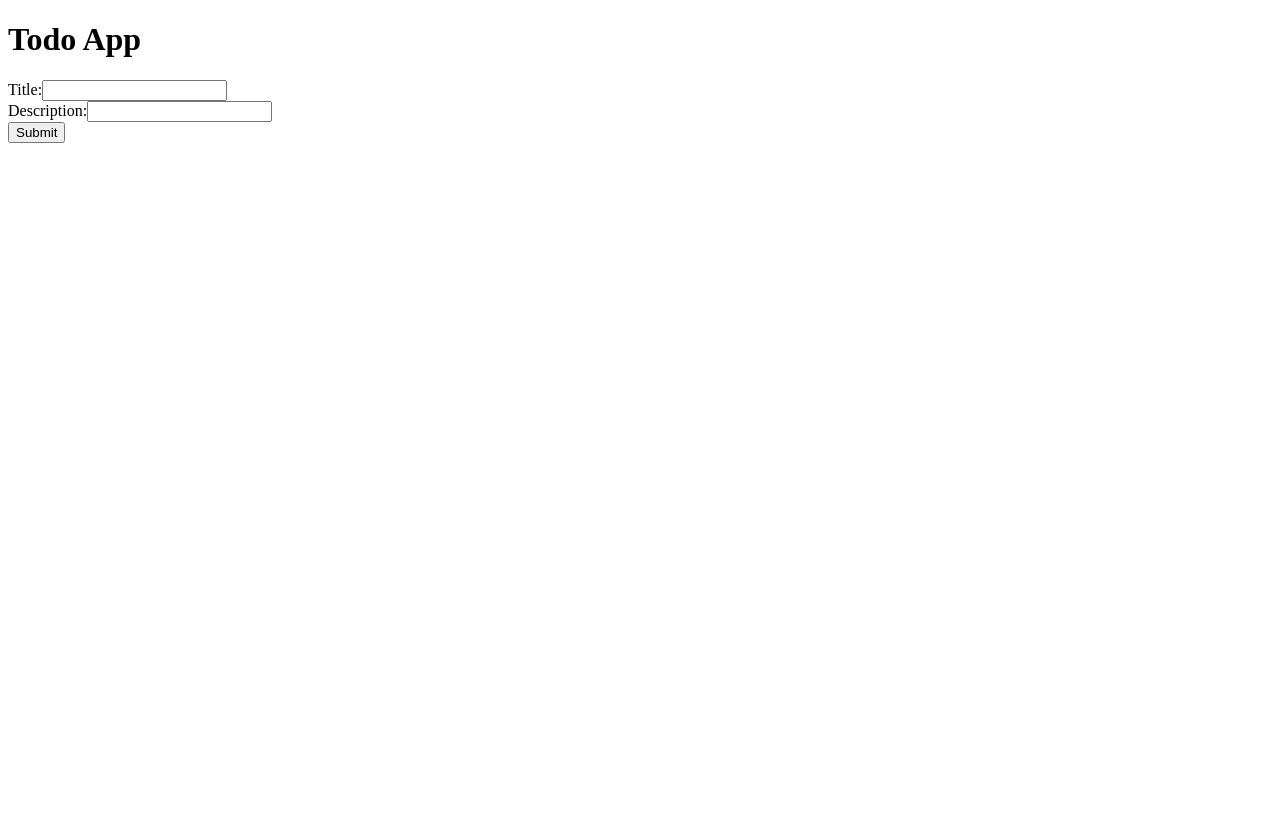
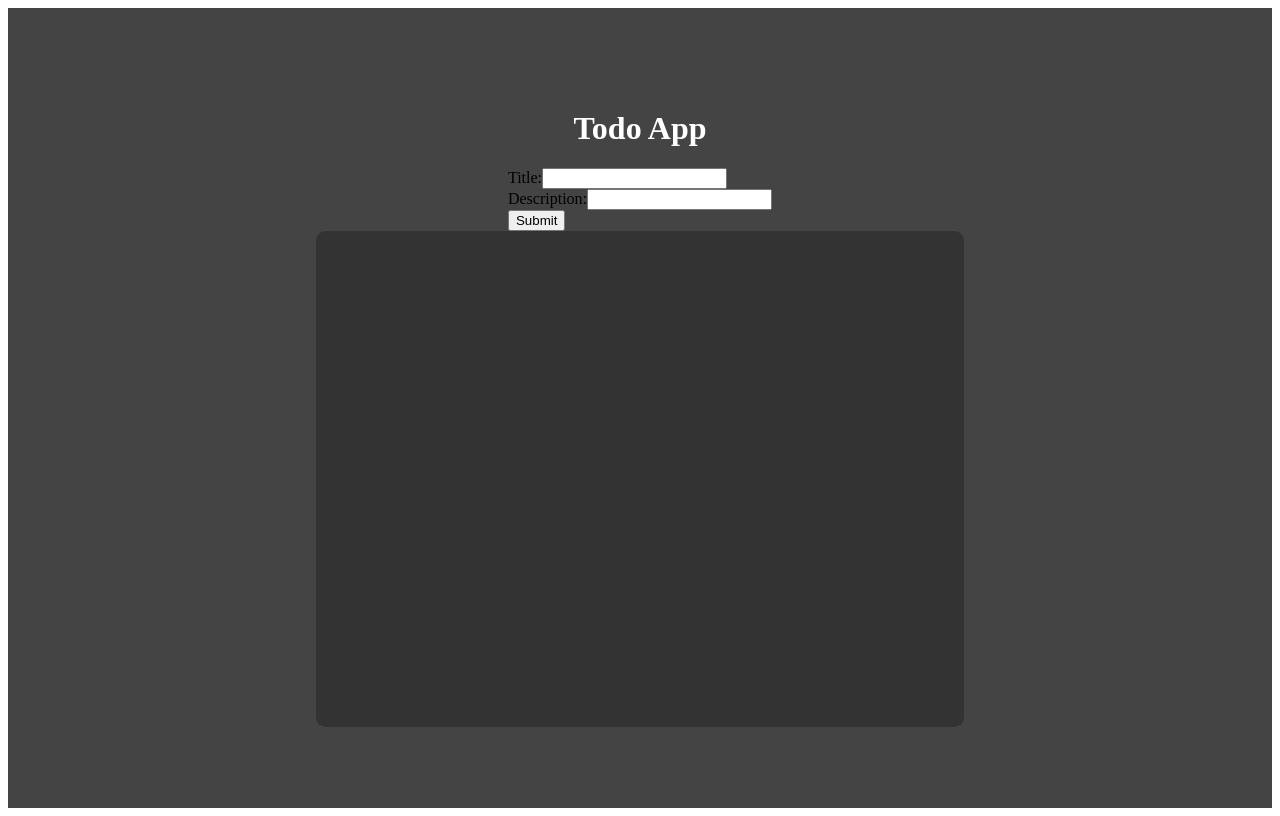
Before and after one commit to atikrpi27/todo-app-by-react, a React (Vite) app: page / in a window 1280 px wide. Built offline with nearby package versions, Linux system fonts and the light colour scheme.

Commit message:
add style

```diff
--- a/src/Components/Home.jsx
+++ b/src/Components/Home.jsx
@@ -3,6 +3,7 @@
 import Todos from './Todos'
 import Form from './Form'
 import { v4 as uuidv4 } from 'uuid'
+import style from './home.module.css'
 
 function Home() {
 
@@ -23,8 +24,8 @@
     }
 
     return (
-        <div>
-            <h1>Todo App</h1>
+        <div className={style.container}>
+            <h1 style={{ color: "white" }}>Todo App</h1>
             <Form onAddTodo={handleAddTodo} />
             <Todos todos={todos} onRemoveTodo={handleRemoveTodo} />
         </div>
--- a/src/Components/Todo.jsx
+++ b/src/Components/Todo.jsx
@@ -1,4 +1,6 @@
 import React from 'react'
+
+import style from './todo.module.css'
 
 export default function Todo(props) {
     const { title, description } = props.todo;
--- a/src/Components/Todos.jsx
+++ b/src/Components/Todos.jsx
@@ -1,10 +1,12 @@
 import React from 'react'
 
 import Todo from './Todo'
+import style from './todos.module.css'
 
 function Todos(props) {
     console.log(props.todos)
-    return (<section>
+    return (
+    <section className={style.todos}>
         {
             props.todos.map((todo) => <Todo todo={todo.todo} key={todo.id} id={todo.id} onRemoveTodo={props.onRemoveTodo} />)
         }
--- /dev/null
+++ b/src/Components/home.module.css
@@ -0,0 +1,8 @@
+.container {
+    display: flex;
+    flex-direction: column;
+    justify-content: center;
+    align-items: center;
+    background-color: #444;
+    min-height: 100vh;
+}
--- /dev/null
+++ b/src/Components/todos.module.css
@@ -0,0 +1,9 @@
+.todos {
+    width: 50%;
+    background-color: #333;
+    color: #fff;
+    padding: 0.5rem;
+    border-radius: 0.6rem;
+    overflow: scroll;
+    height: 60vh;
+}
```
Also changed, not shown: src/Components/todo.module.css (added).
